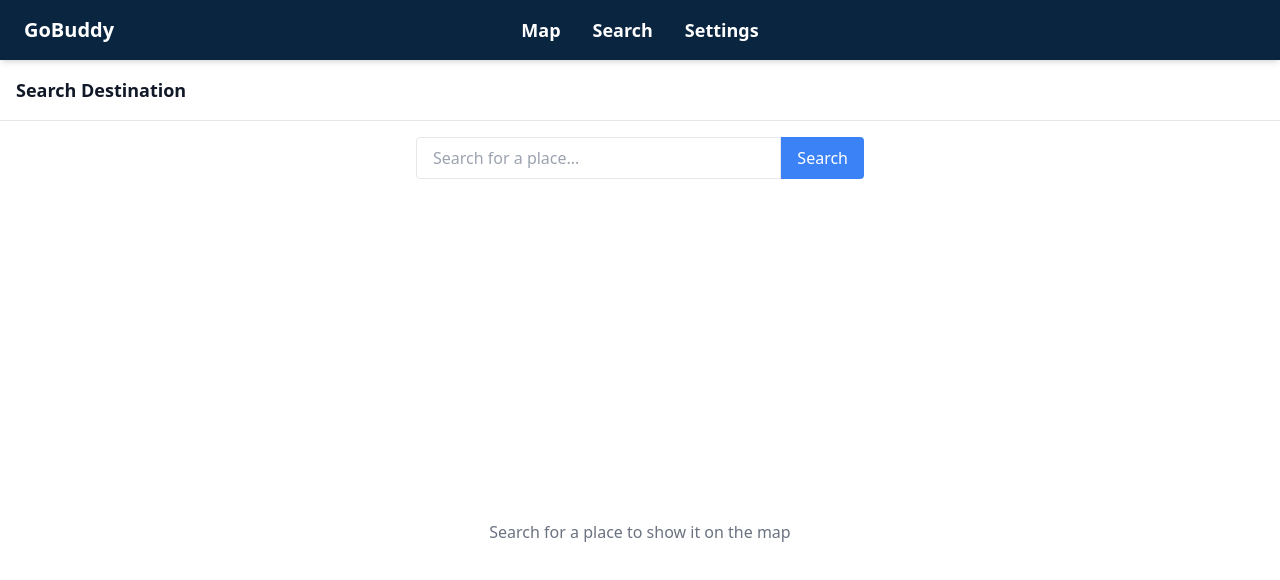
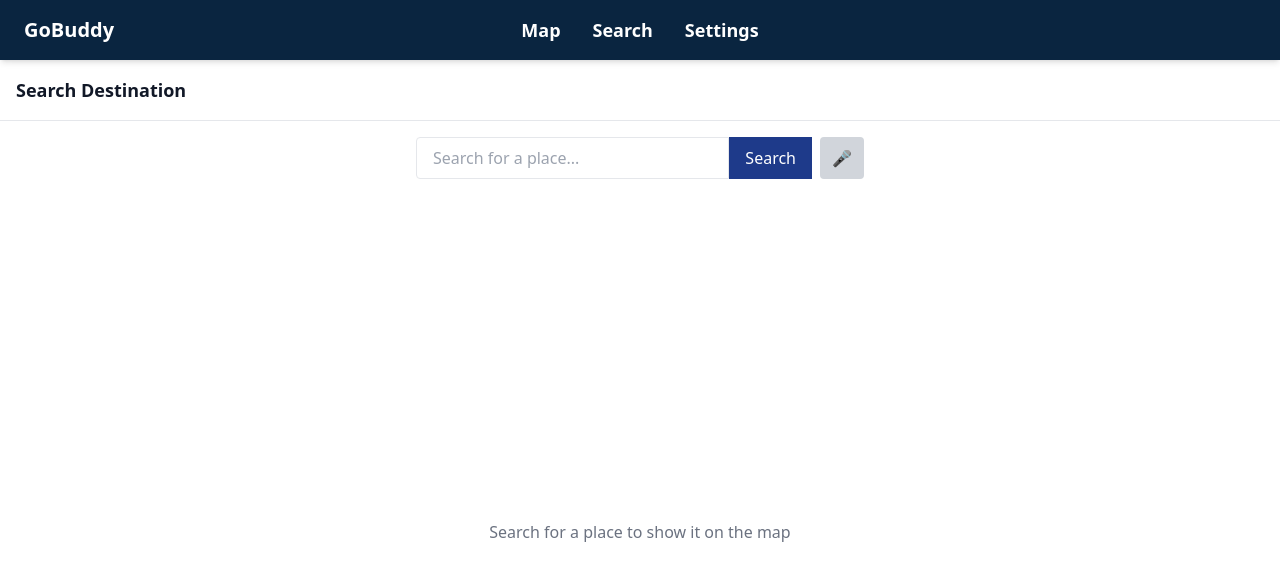
Before and after one commit to rodas-awgichew/Guide-App, a React (Vite) app: page /search in a window 1280 px wide. Shown: the top 580 px of the page. Built offline with nearby package versions, Linux system fonts and the light colour scheme.

Commit message:
feat: add voice-enabled search and improve dropdown interaction in SearchBar

```diff
--- a/src/components/SearchBar.jsx
+++ b/src/components/SearchBar.jsx
@@ -1,4 +1,4 @@
-import { useState } from "react";
+import { useState, useEffect, useRef } from "react";
 import { searchPlace } from "../utils/api";
 
 export default function SearchBar({ onSelect }) {
@@ -6,12 +6,42 @@ export default function SearchBar({ onSelect }) {
   const [results, setResults] = useState([]);
   const [activeIndex, setActiveIndex] = useState(-1);
   const [showDropdown, setShowDropdown] = useState(false);
+  const [listening, setListening] = useState(false);
+
+  const recognitionRef = useRef(null);
+
+  // Setup Web Speech API
+  useEffect(() => {
+    const SpeechRecognition =
+      window.SpeechRecognition || window.webkitSpeechRecognition;
+
+    if (SpeechRecognition) {
+      const recognition = new SpeechRecognition();
+      recognition.lang = "en-US";
+      recognition.interimResults = false;
+      recognition.maxAlternatives = 1;
+
+      recognition.onresult = (event) => {
+        const speechResult = event.results[0][0].transcript;
+        setQuery(speechResult);
+        handleSearch(null, speechResult);
+        setListening(false);
+      };
+
+      recognition.onerror = () => setListening(false);
+      recognition.onend = () => setListening(false);
+
+      recognitionRef.current = recognition;
+    }
+  }, []);
 
   // Handle search
-  async function handleSearch(e) {
-    e.preventDefault();
-    if (!query) return;
-    const data = await searchPlace(query);
+  async function handleSearch(e, overrideQuery = null) {
+    if (e) e.preventDefault();
+    const searchQuery = overrideQuery || query;
+    if (!searchQuery) return;
+
+    const data = await searchPlace(searchQuery);
     setResults(data);
     setActiveIndex(-1);
     setShowDropdown(true);
@@ -41,6 +71,18 @@ export default function SearchBar({ onSelect }) {
     setShowDropdown(false);
   };
 
+  const handleVoiceSearch = () => {
+    if (!recognitionRef.current) return alert("Not supported");
+
+    recognitionRef.current.start();
+    setListening(true);
+
+    recognitionRef.current.onend = () => {
+      // Restart automatically if still in listening mode
+      if (listening) recognitionRef.current.start();
+    };
+  };
+
   return (
     <div className="w-full max-w-md mx-auto relative">
       <form onSubmit={handleSearch} className="flex mb-2 z-50 relative">
@@ -54,16 +96,24 @@ export default function SearchBar({ onSelect }) {
         />
         <button
           type="submit"
-          className="px-4 py-2 bg-blue-500 text-white rounded-r hover:bg-blue-600 transition relative z-50"
+          className="px-4 py-2 bg-blue-900 text-white hover:bg-blue-700 transition"
         >
           Search
+        </button>
+        <button
+          type="button"
+          onClick={handleVoiceSearch}
+          className={`ml-2 px-3 py-2 rounded transition ${
+            listening ? "bg-red-500 text-white" : "bg-gray-300 text-black"
+          }`}
+        >
+          🎤
         </button>
       </form>
 
       {/* Dropdown overlay */}
       {showDropdown && results.length > 0 && (
         <>
-          {/* Blurred overlay behind dropdown */}
           <div
             className="fixed inset-0 bg-black bg-opacity-20 backdrop-blur-sm z-40"
             onClick={() => setShowDropdown(false)}
--- a/src/pages/MapPage.jsx
+++ b/src/pages/MapPage.jsx
@@ -249,13 +249,7 @@ export default function MapPage() {
 )}
           </MapContainer>
 
-          {/* Locate Me button */}
-          <button
-            onClick={getLocation}
-            className="absolute bottom-4 right-4 bg-blue-600 text-white px-4 py-2 rounded shadow-lg z-50"
-          >
-            📍 Locate Me
-          </button>
+
         </main>
       </div>
     </div>
```
